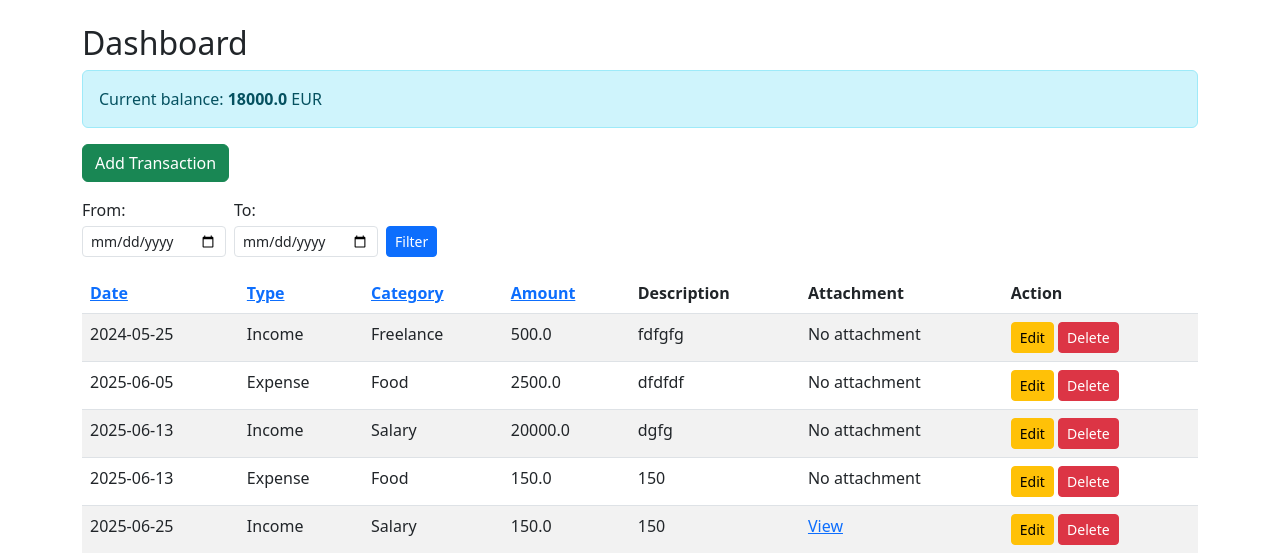
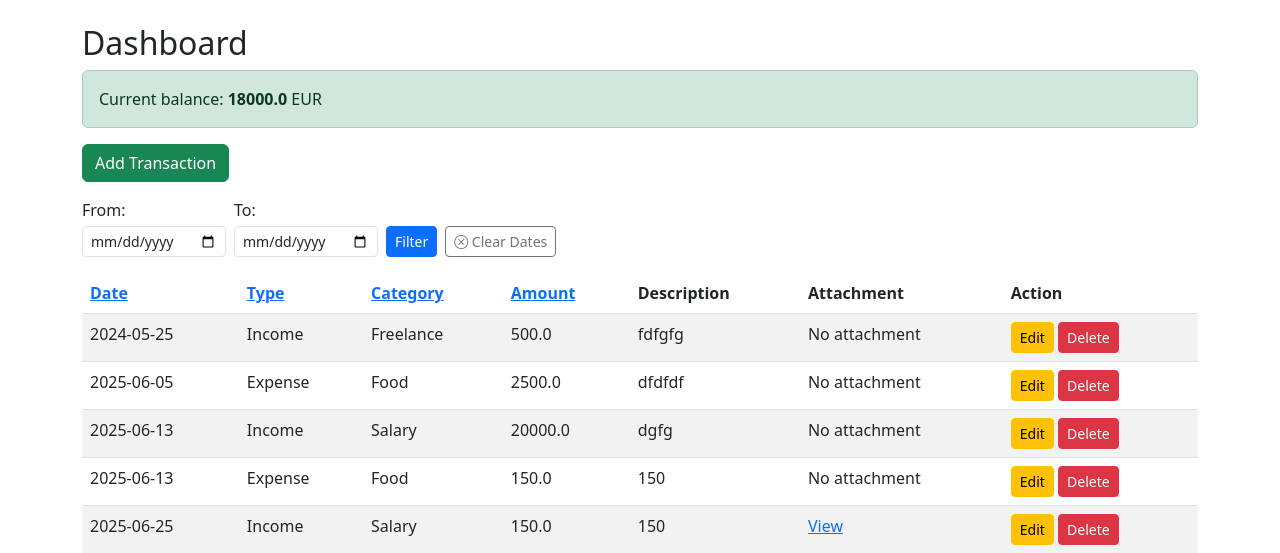
Before and after one commit to KaterynaKon/MyBalance-Finance, a Flask app: page /dashboard?sort_by=date&order=asc in a window 1280 px wide. Shown: the part 56-609 px from the top of the page. Run offline with Flask 3, Linux system fonts and the light colour scheme; a user stored in the database is signed in; data comes from the database, SQL or seed files in the repository; both versions use the stored data as it was after the commit.

Commit message:
added colours for balance, button to clear the filter by dates

```diff
--- a/templates/base.html
+++ b/templates/base.html
@@ -4,6 +4,8 @@
     <meta charset="UTF-8">
     <title>{% block title %}MyBalance{% endblock %}</title>
     <link href="https://cdn.jsdelivr.net/npm/bootstrap@5.3.0/dist/css/bootstrap.min.css" rel="stylesheet">
+    <link rel="stylesheet" href="https://cdn.jsdelivr.net/npm/bootstrap-icons@1.11.3/font/bootstrap-icons.css">
+
 </head>
 <body>
 <nav class="navbar navbar-expand-lg navbar-light bg-light mb-4">
--- a/templates/dashboard.html
+++ b/templates/dashboard.html
@@ -2,9 +2,12 @@
 {% block title %}Dashboard{% endblock %}
 {% block content %}
 <h2>Dashboard</h2>
-<div class="alert alert-info" role="alert">
+
+<div class="alert {% if balance>=0 %} alert-success {% else %} alert-danger {% endif %}" role="alert">
     Current balance: <strong>{{balance}}</strong> EUR
 </div>
+
+
 <a href="{{ url_for('add') }}" class="btn btn-success mb-3">Add Transaction</a>
 <form method="get" class="d-flex align-items-end gap-2 mb-3" style="flex-wrap: wrap; max-width: 600px;">
     <div class="col-auto">
@@ -22,6 +25,12 @@
         <input type="hidden" name="order" value="{{ order }}">
         <button type="submit" class="btn btn-sm btn-primary">Filter</button>
     </div>
+    <div class="col-auto">
+        <a href="{{ url_for('dashboard')}}" class="btn btn-outline-secondary btn-sm">
+            <i class="bi bi-x-circle"></i> Clear Dates</a>
+
+    </div>
+
 </form>
 
 
```
Also changed, not shown: MyBalance.db, static/uploads/WIN_20250204_19_23_44_Pro.jpg (added).
